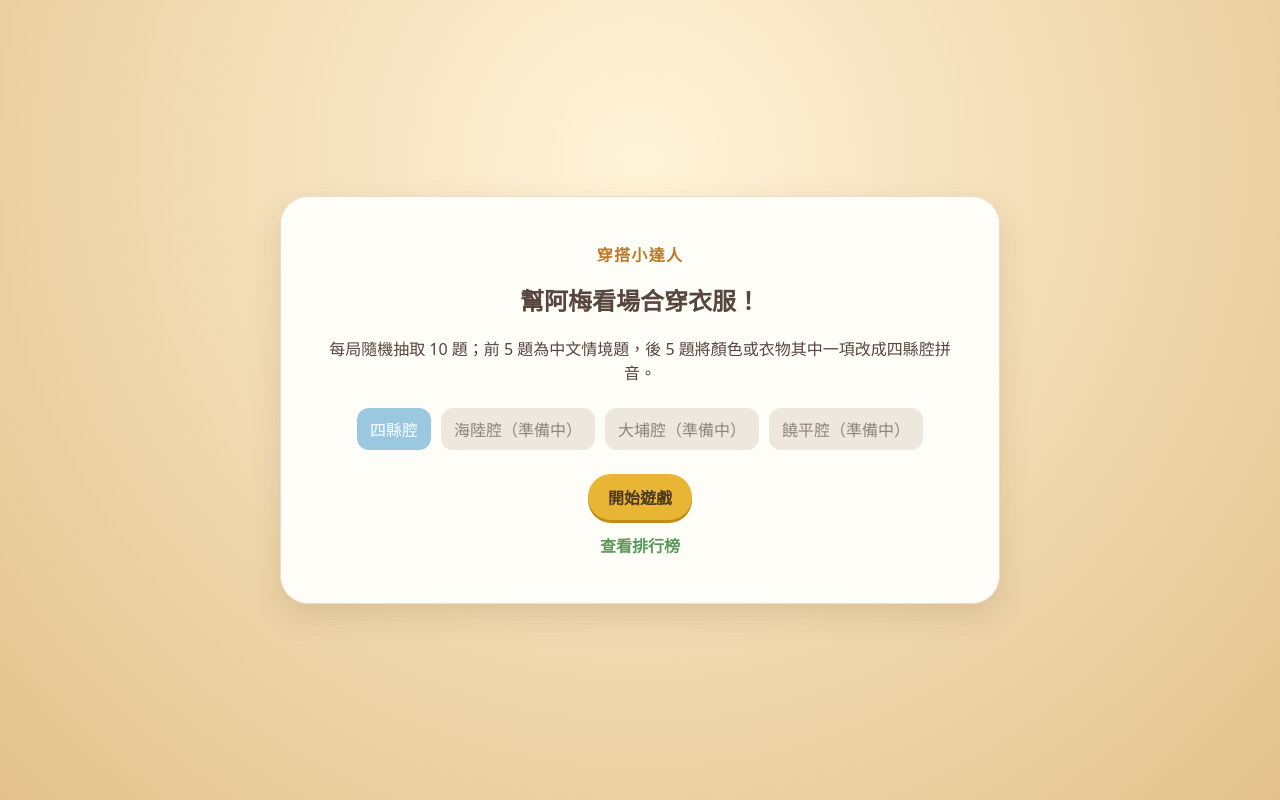
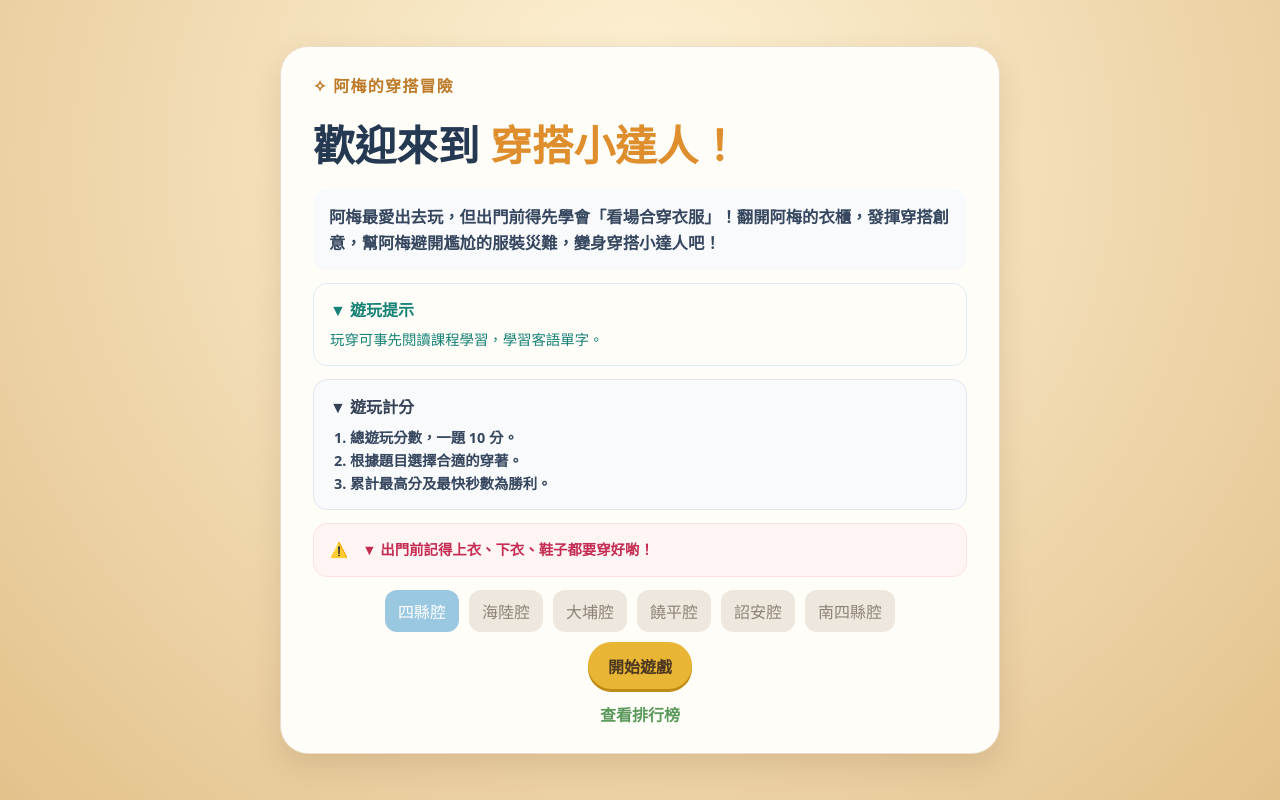
Before and after one commit to coinai55741-cyber/fukuchange-v2, a Vue app: page / in a window 1280 px wide. Both pictures are taken after a click on the button "跳過故事情境 ››". Built offline with nearby package versions, Linux system fonts and the light colour scheme.

Commit message:
feat: add rules screen and dialect options

```diff
--- a/src/App.vue
+++ b/src/App.vue
@@ -6,6 +6,7 @@ import SpineAvatar from './SpineAvatar.vue'
 
 type Screen = 'intro' | 'lobby' | 'game' | 'result'
 type Feedback = { kind: 'success' | 'error'; text: string } | null
+type Dialect = 'hak-sihien' | 'hak-hailu' | 'hak-dapu' | 'hak-raoping' | 'hak-zhaoan' | 'hak-namsihien'
 
 const screen = ref<Screen>('intro')
 const introStep = ref(0)
@@ -19,7 +20,17 @@ const score = ref(0)
 const elapsedMs = ref(0)
 const leaderboard = ref<LeaderboardResponse | null>(null)
 const pinyinField = ref<'color' | 'item'>('color')
+const selectedDialect = ref<Dialect>('hak-sihien')
 let timer: number | undefined
+
+const dialects: { id: Dialect; label: string; hasVerifiedVocabulary: boolean }[] = [
+  { id: 'hak-sihien', label: '四縣腔', hasVerifiedVocabulary: true },
+  { id: 'hak-hailu', label: '海陸腔', hasVerifiedVocabulary: false },
+  { id: 'hak-dapu', label: '大埔腔', hasVerifiedVocabulary: false },
+  { id: 'hak-raoping', label: '饒平腔', hasVerifiedVocabulary: false },
+  { id: 'hak-zhaoan', label: '詔安腔', hasVerifiedVocabulary: false },
+  { id: 'hak-namsihien', label: '南四縣腔', hasVerifiedVocabulary: false },
+]
 
 const introScenes = [
   { tag: '假圖：intro_01_ready', speaker: '阿梅', text: '哇！我已經準備好出發囉！', mood: 'happy' },
@@ -186,9 +197,14 @@ onBeforeUnmount(() => window.clearInterval(timer))
 
     <section v-else-if="screen === 'lobby'" class="lobby-screen">
       <div class="lobby-card">
-        <p class="eyebrow">穿搭小達人</p><h1>幫阿梅看場合穿衣服！</h1>
-        <p>每局隨機抽取 10 題；前 5 題為中文情境題，後 5 題將顏色或衣物其中一項改成四縣腔拼音。</p>
-        <div class="dialects"><button class="selected">四縣腔</button><button disabled>海陸腔（準備中）</button><button disabled>大埔腔（準備中）</button><button disabled>饒平腔（準備中）</button></div>
+        <p class="eyebrow">✧ 阿梅的穿搭冒險</p><h1>歡迎來到 <span>穿搭小達人！</span></h1>
+        <section class="lobby-info" aria-label="遊戲說明">
+          <p class="lobby-intro">阿梅最愛出去玩，但出門前得先學會「看場合穿衣服」！翻開阿梅的衣櫃，發揮穿搭創意，幫阿梅避開尷尬的服裝災難，變身穿搭小達人吧！</p>
+          <article class="info-block purpose"><b>▼ 遊玩提示</b><p>玩穿可事先閱讀課程學習，學習客語單字。</p></article>
+          <article class="info-block rules"><b>▼ 遊玩計分</b><ol><li>總遊玩分數，一題 10 分。</li><li>根據題目選擇合適的穿著。</li><li>累計最高分及最快秒數為勝利。</li></ol></article>
+          <p class="warning">⚠️　▼ 出門前記得上衣、下衣、鞋子都要穿好喲！</p>
+        </section>
+        <div class="dialects"><button v-for="dialect in dialects" :key="dialect.id" :class="{ selected: selectedDialect === dialect.id }" :aria-pressed="selectedDialect === dialect.id" @click="selectedDialect = dialect.id">{{ dialect.label }}</button></div>
         <button class="primary start" @click="startGame">開始遊戲</button>
         <button class="text-button rank-link" @click="showLeaderboard">查看排行榜</button>
       </div>
--- a/src/style.css
+++ b/src/style.css
@@ -21,3 +21,20 @@
 .base-body.body-without-head { width: 500px; left: -80px; top: -385px; }
 .garment-layer.fixed-color .garment-fill { display: none; }
 .garment-layer.fixed-color .garment-outline { opacity: 1; mix-blend-mode: normal; }
+.dialects { margin-bottom: .65rem; }
+.dialect-note { min-height: 2.4em; margin: 0 0 1.15rem; color: #7d7165; font-size: .88rem; line-height: 1.45; }
+.lobby-card { max-width: 720px; padding: 1.65rem 2rem; text-align: left; }
+.lobby-card h1 { margin: .15rem 0 1rem; color: #253952; font-size: clamp(1.8rem, 3.25vw, 2.6rem); }
+.lobby-card h1 span { color: #df8e2d; }
+.lobby-info { display: grid; gap: .8rem; }
+.lobby-intro, .info-block, .warning { margin: 0; border-radius: 14px; padding: .9rem 1rem; line-height: 1.6; }
+.lobby-intro, .rules { background: #f8fafc; color: #35465e; }
+.lobby-intro { font-size: 1.02rem; font-weight: 700; }
+.info-block { border: 1px solid #d9edf0; }
+.info-block b { color: #168276; }
+.info-block p { margin: .25rem 0 0; color: #168276; font-size: .9rem; }
+.rules { border-color: #e2e8f0; }
+.rules b { color: #344054; }
+.rules ol { margin: .35rem 0 0; padding-left: 1.25rem; font-size: .9rem; font-weight: 700; }
+.warning { border: 1px solid #fee2e2; background: #fff5f5; color: #c42d51; font-size: .9rem; font-weight: 800; }
+.lobby-card .dialects { margin-top: .85rem; }
```
Also changed, not shown: data/i18n/locales.csv, 1 other file (tests, documents, lock files or other folders).
